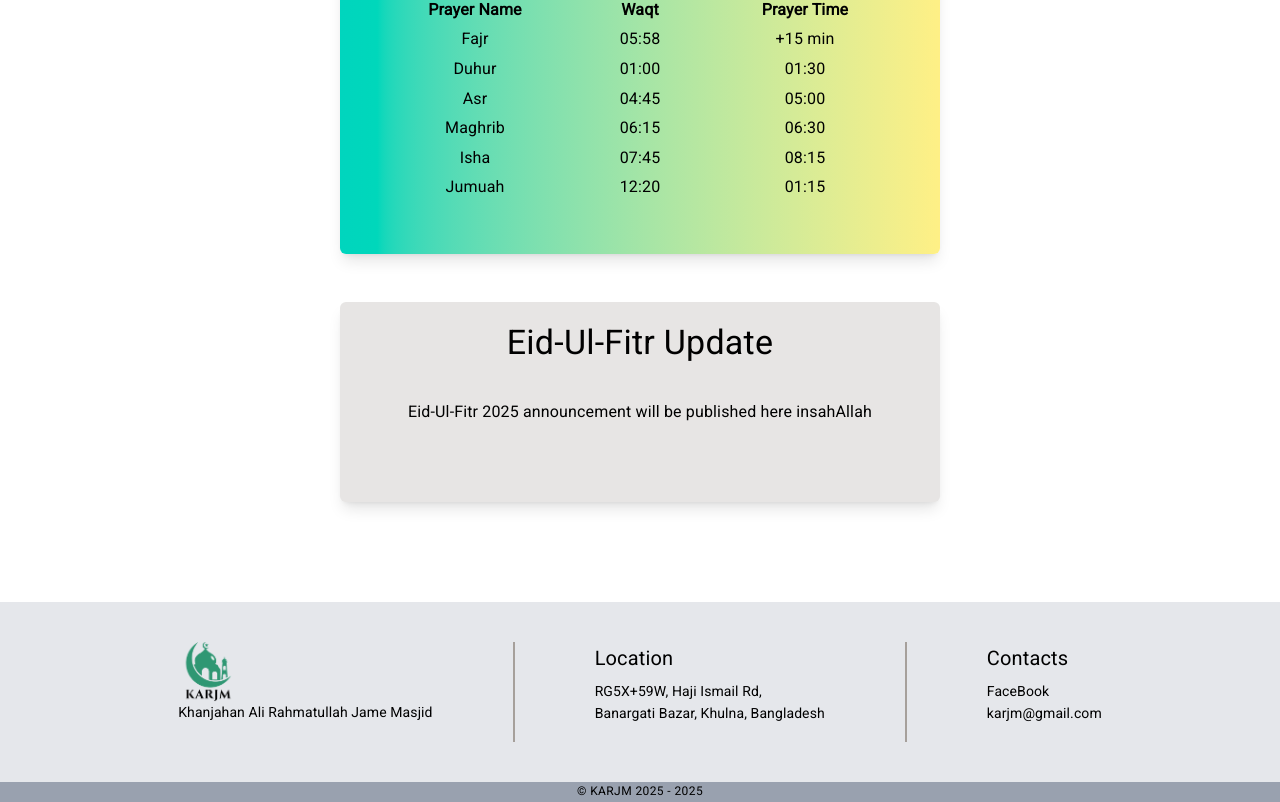
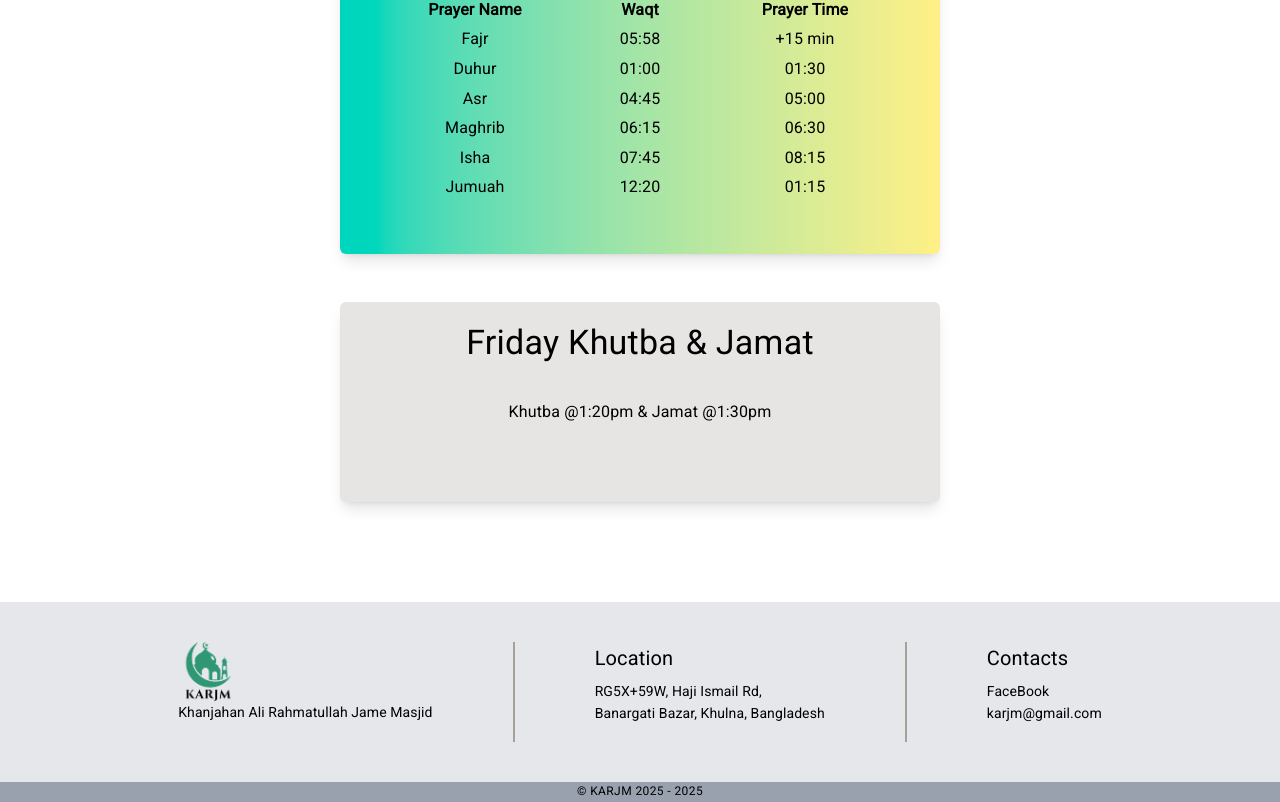
Before and after one commit to mh-sagar74/KARJM, a Next.js app: page / in a window 1280 px wide. Shown: the part 2497-3299 px from the top of the page. Built offline with nearby package versions, Linux system fonts and the light colour scheme.

Commit message:
Updated updateCard

```diff
--- a/app/components/eidUpdateCard/EidUpdateCard.jsx
+++ b/app/components/updateCard/EidUpdateCard.jsx
@@ -1,14 +1,12 @@
 import { Grid2, Typography } from "@mui/material";
 
-export default function EidUpdateCard() {
+export default function UpdateCard() {
   return (
     <Grid2 container className="justify-center" rowGap={3}>
       <Typography variant="h4" gutterBottom>
-        Eid-Ul-Fitr Update
+        Friday Khutba & Jamat
       </Typography>
-      <Typography gutterBottom>
-        Eid-Ul-Fitr 2025 announcement will be published here insahAllah
-      </Typography>
+      <Typography gutterBottom>Khutba @1:20pm & Jamat @1:30pm</Typography>
     </Grid2>
   );
 }
--- a/app/page.js
+++ b/app/page.js
@@ -1,9 +1,9 @@
 import { Box, Grid2, Typography } from "@mui/material";
 import ImageSlideshowCard from "./components/imageSlideshowCard/ImageSlideshowCard";
 import PrayerTimeCard from "./components/prayerTimeCard/PrayerTimeCard";
-import EidUpdateCard from "./components/eidUpdateCard/EidUpdateCard";
 import Iframe from "./components/iframe/Iframe";
 import About from "./components/about/About";
+import UpdateCard from "./components/updateCard/EidUpdateCard";
 
 export default function Home() {
   return (
@@ -28,7 +28,7 @@ export default function Home() {
             <PrayerTimeCard />
           </Box>
           <Box className="p-5 h-[200px] shadow-lg rounded-md bg-red-50 bg-stone-200">
-            <EidUpdateCard />
+            <UpdateCard />
           </Box>
         </Box>
       </Grid2>
```
